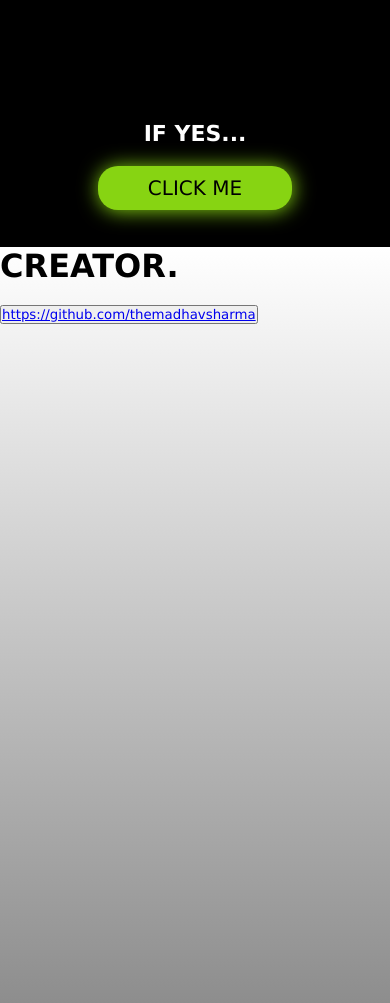
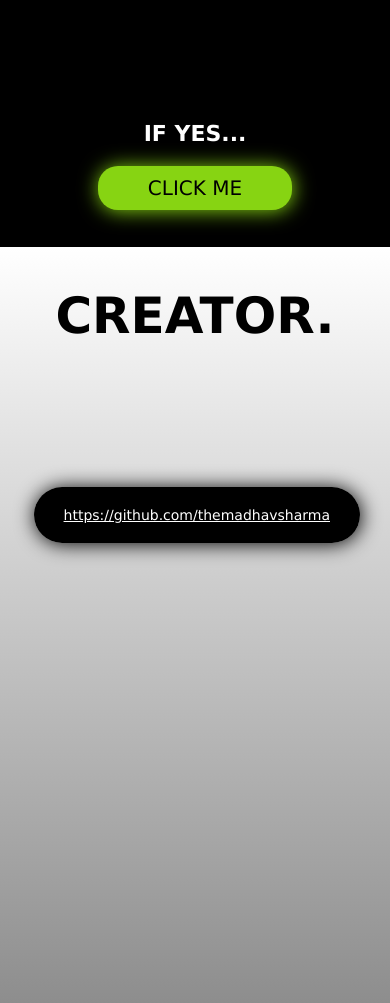
Before and after one commit to themadhavsharma/HOUSE-OF-B., a plain HTML site: page index.html in a window 390 px wide. Shown: the part 3045-4048 px from the top of the page. Drawn offline with nearby package versions, Linux system fonts and the light colour scheme.

Commit message:
Update index.css

```diff
--- a/index.css
+++ b/index.css
@@ -649,6 +649,56 @@ body {
   }
 
 
+.creatorr{
+  padding: 40px 30px;
+  text-align: center;
+}
+
+.creatorr h1{
+  font-size: 50px;
+}
+
+.creatorr img{
+  margin: ;
+  width: 20%;
+  border-radius:40%;
+}
+
+.creat-d{
+  transform: translateY(60px);
+  display: flex;
+  justify-content: space-evenly;
+}
+
+
+.details a{
+  color:white;
+  background-color: black;
+  box-shadow: 1px 1px 20px black;
+  padding: 20px 30px;
+  border-radius: 40px;
+  font-size: 14px;
+  transition: ease all .3s;
+
+}
+
+.details a:hover{
+  background-color:rgb(109, 179, 4) ;
+  box-shadow: 1px 1px 20px rgb(109, 179, 4) ;
+  color:  black;
+
+}
+.details button{
+  /* width: 340px;
+  height: 40px; */
+  border-radius: 20px ;
+  border: 0px solid white;
+
+  transform: translate(0px, 100px);
+}
+
+
+
 
 
 
```
